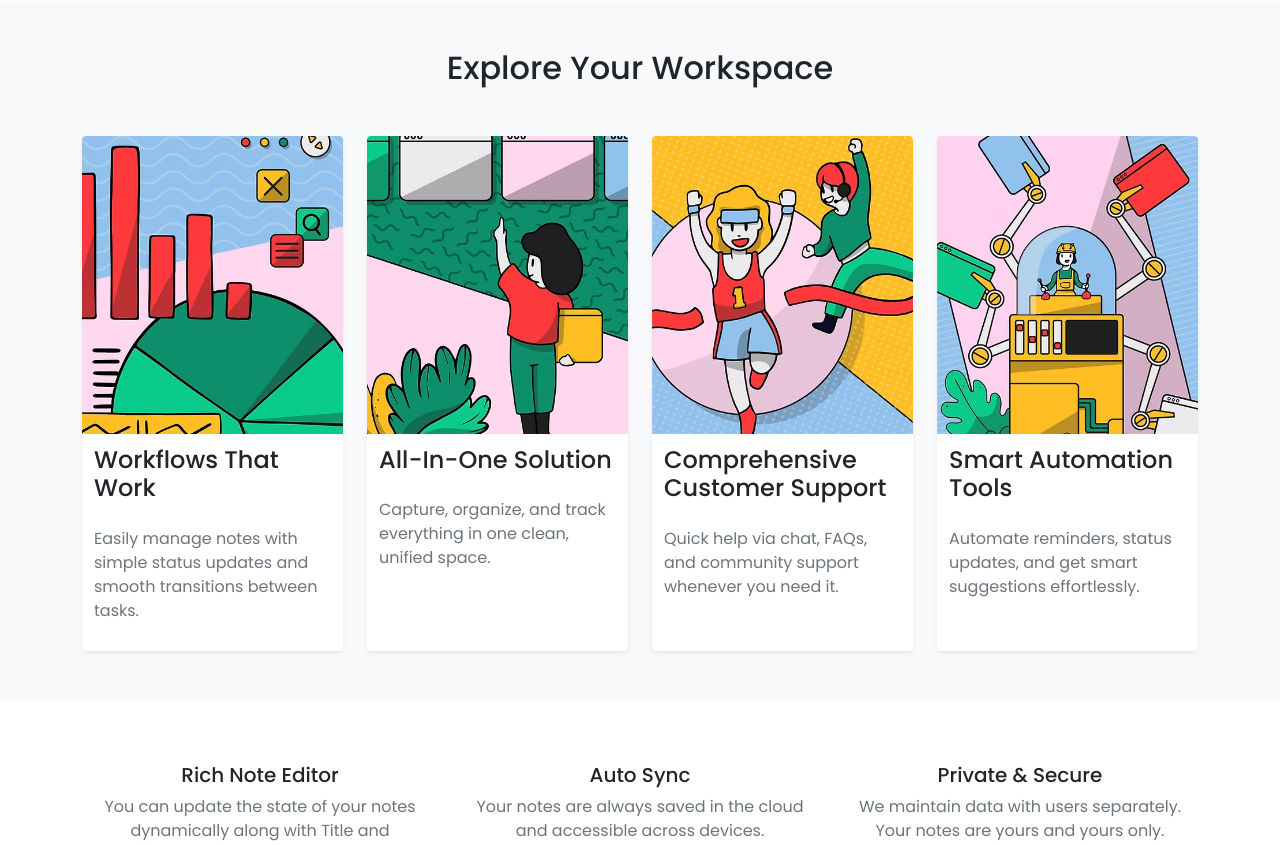
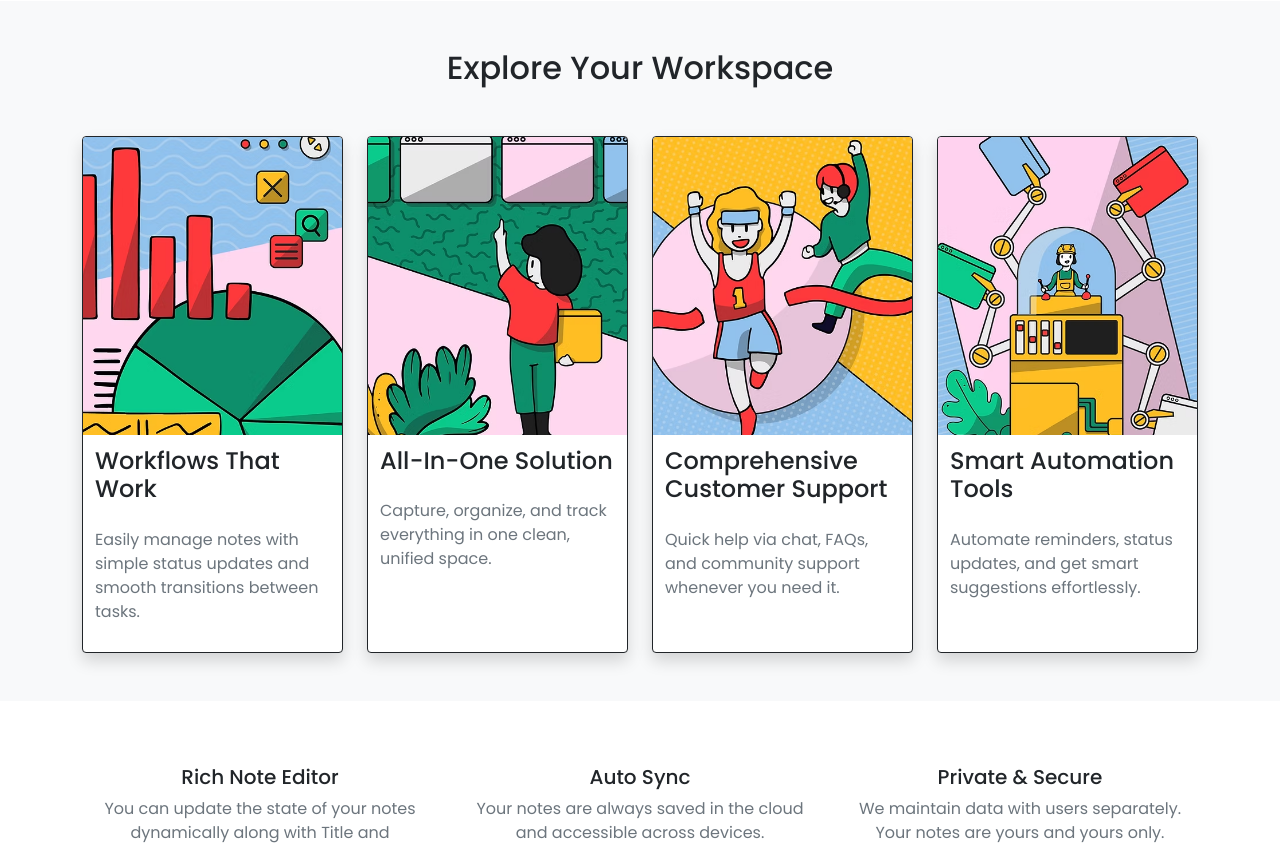
Before and after one commit to HariSirikonda/OrganizeIt, a React (Create React App) app in the folder frontend/notes-app/: page / in a window 1280 px wide. Shown: the part 360-1205 px from the top of the page. Built offline with nearby package versions, Linux system fonts and the light colour scheme; no server answers; a web font is replaced by a local one.

Commit message:
Fixed the passwords mismatch bug in signup page

```diff
--- a/frontend/notes-app/src/pages/Home.js
+++ b/frontend/notes-app/src/pages/Home.js
@@ -53,7 +53,7 @@ function Home() {
                     <div className='row g-4 justify-content-center'>
                         {[ImgCard1, ImgCard2, ImgCard3, ImgCard4].map((img, index) => (
                             <div key={index} className='col-6 col-md-3'>
-                                <div className='card shadow-sm border-0 h-100 rounded-4 overflow-hidden'>
+                                <div className='card shadow border-dark border-1 h-100 rounded-4 overflow-hidden'>
                                     <img
                                         src={img}
                                         alt={`Card ${index + 1}`}
--- a/frontend/notes-app/src/pages/SignUp.js
+++ b/frontend/notes-app/src/pages/SignUp.js
@@ -23,7 +23,7 @@ function SignUp() {
             return;
         }
 
-        if (password !== confirmPassword) {
+        if (password != confirmPassword) {
             setError("Passwords mismatched.");
             return;
         }
@@ -94,6 +94,7 @@ function SignUp() {
                         <input
                             type={hide ? "password" : "text"}
                             className="form-control shadow-none"
+                            onChange={(e) => { setConfirmPassword(e.target.value) }}
                             id="confirmPassword"
                             placeholder="Password"
                         />
```
